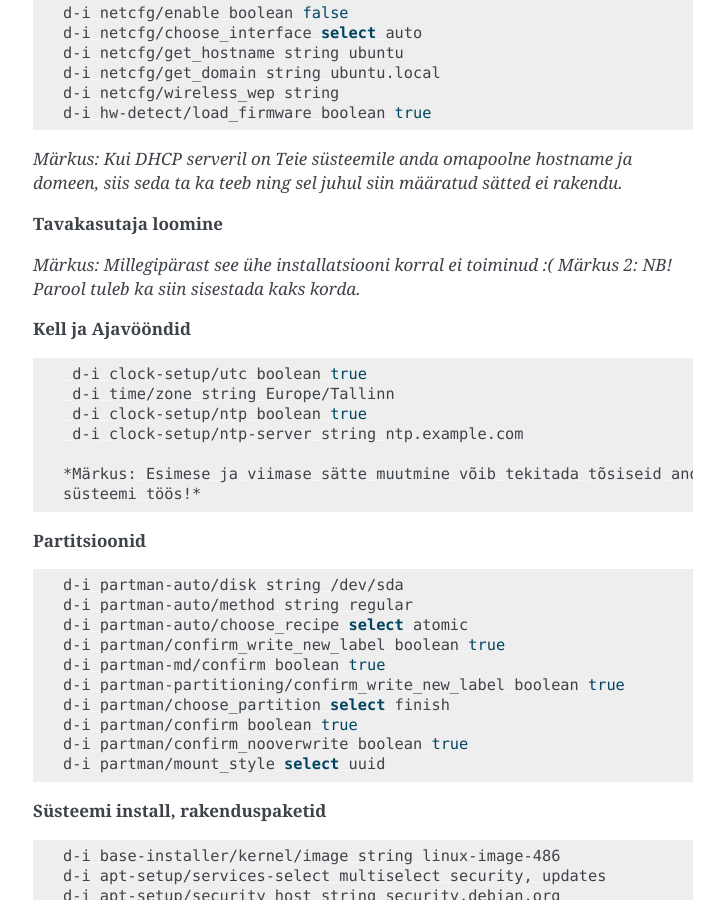
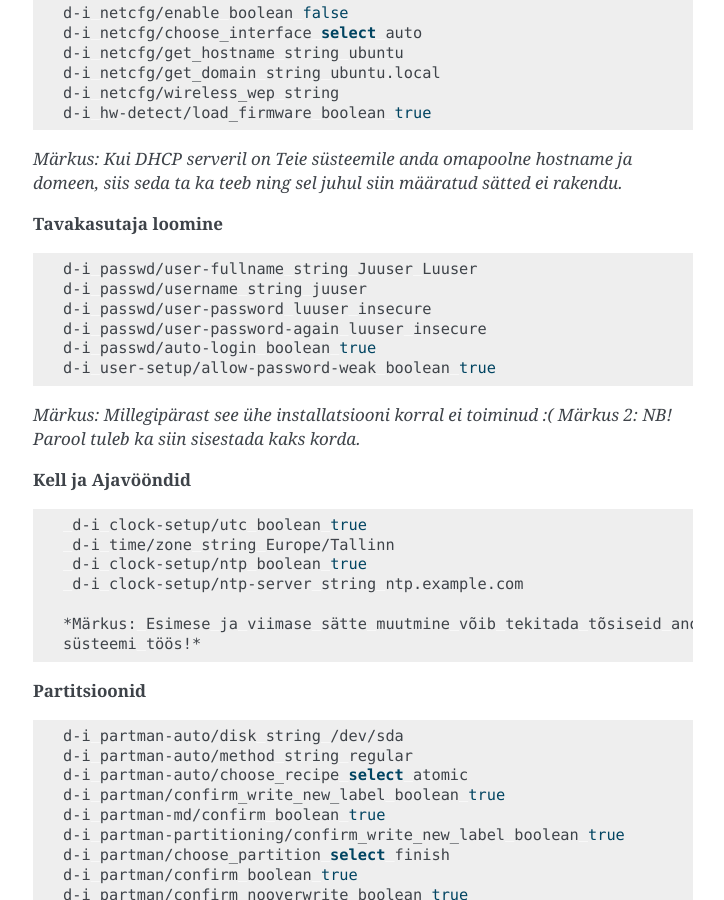
Before and after one commit to randohinn/KnowHow, a Sphinx documentation site: the page built from docs/Linuxi_Masspaigaldus/Ubuntu-unnatend.rst, in a window 1280 px wide and 900 px high, scrolled down 1953 px. Shown: the whole window, without its empty margins (387-1111 px from the left). Built offline with Sphinx 7.4.7, drawn with Linux system fonts in a browser that asks for light colours.

Commit message:
Tavakasutaja kood fix.

```diff
--- a/docs/Linuxi_Masspaigaldus/Ubuntu-unnatend.rst
+++ b/docs/Linuxi_Masspaigaldus/Ubuntu-unnatend.rst
@@ -114,7 +114,7 @@ Lihtsuse huvides on fail jagatud pealkirjade kaupa.
 
 **Tavakasutaja loomine**
 
-.. code: bash
+.. code:: bash
 
   d-i passwd/user-fullname string Juuser Luuser
   d-i passwd/username string juuser
@@ -122,7 +122,6 @@ Lihtsuse huvides on fail jagatud pealkirjade kaupa.
   d-i passwd/user-password-again luuser insecure
   d-i passwd/auto-login boolean true
   d-i user-setup/allow-password-weak boolean true
-
 
 *Märkus: Millegipärast see ühe installatsiooni korral ei toiminud :(*
 *Märkus 2: NB! Parool tuleb ka siin sisestada kaks korda.*
```
